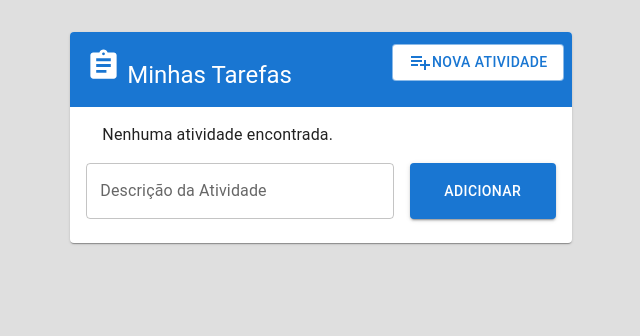
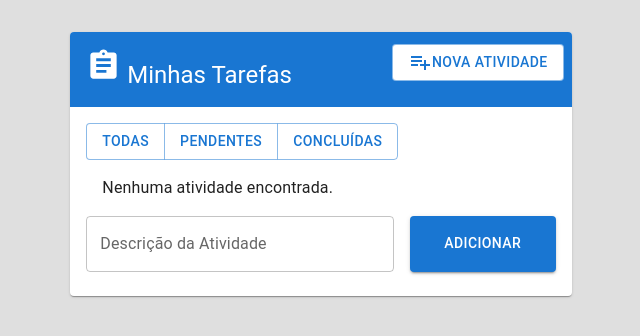
Before and after one commit to Pollyana-Vieira/reposit-rio2026, a Next.js app in the folder minhalista/minha-lista-atividades/: page / in a window 1280 px wide. Shown: the top 336 px of the page, without its empty margins (319-959 px from the left). Built offline with nearby package versions, Linux system fonts and the light colour scheme.

Commit message:
criação de arquivo

```diff
--- a/minhalista/minha-lista-atividades/src/app/components/shared/lista-atividades.tsx
+++ b/minhalista/minha-lista-atividades/src/app/components/shared/lista-atividades.tsx
@@ -31,6 +31,7 @@ import React, { useEffect, useState } from "react";
 
 const ListaAtividades: React.FC = () => {
   const [atividades, setAtividades] = useState<TypeTarefa[]>([]);
+  const [filtro, setFiltro] = useState("todas");
   const [valoresFormulario, setValoresFormulario] = useState<TypeTarefa>({
     id: "",
     texto: "",
@@ -130,6 +131,11 @@ const ListaAtividades: React.FC = () => {
     //   )
     // );
   };
+  const atividadesFiltradas = atividades.filter((atividade) => {
+  if (filtro === "concluidas") return atividade.concluida;
+  if (filtro === "pendentes") return !atividade.concluida;
+  return true;
+  });
 
   return (
     <>
@@ -153,6 +159,19 @@ const ListaAtividades: React.FC = () => {
             <CardContent>
               <Grid container spacing={2}>
               <Grid size={{ xs: 12 }}>
+              <ButtonGroup sx={{ mb: 2 }}>
+               <Button onClick={() => setFiltro("todas")}>
+               Todas
+               </Button>
+
+        <Button onClick={() => setFiltro("pendentes")}>
+    Pendentes
+  </Button>
+
+  <Button onClick={() => setFiltro("concluidas")}>
+    Concluídas
+  </Button>
+</ButtonGroup>
                 {/* Tabela de atividades */}
                 {atividades.length === 0 ? (
                 <Typography variant="body1" sx={{ ml: 2 }}>
```
